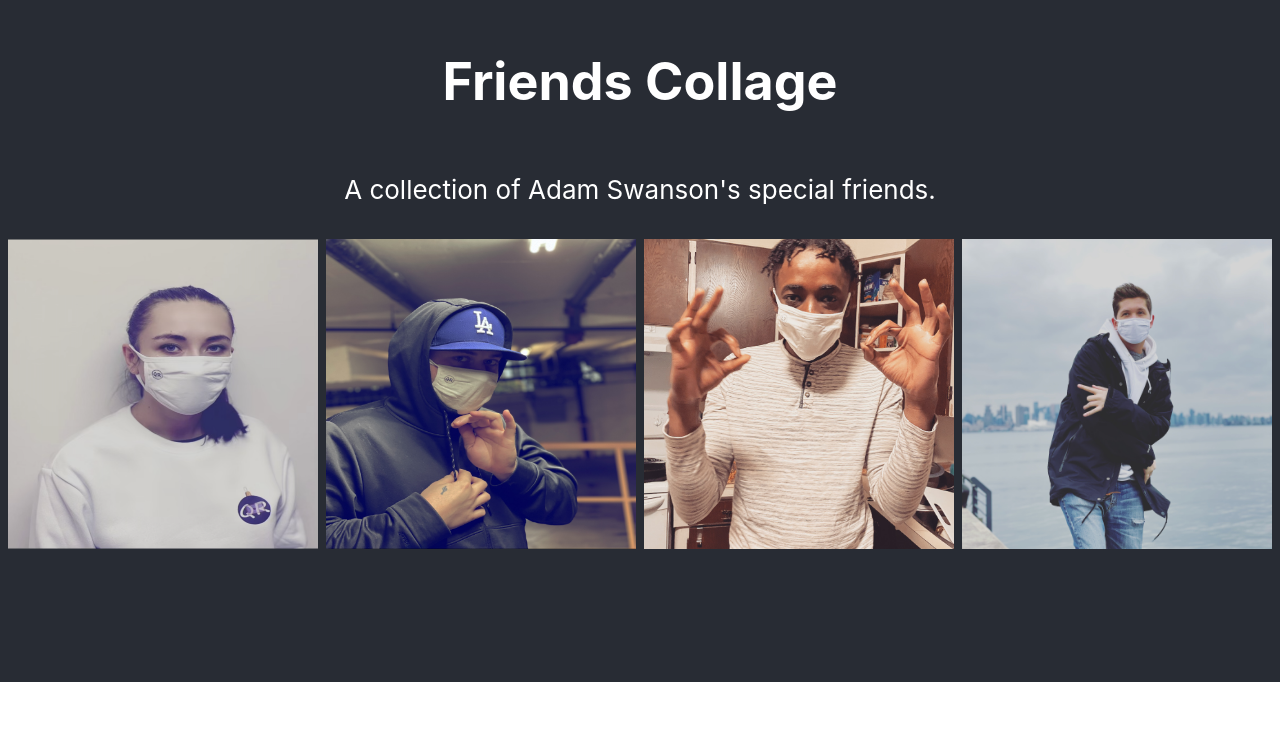
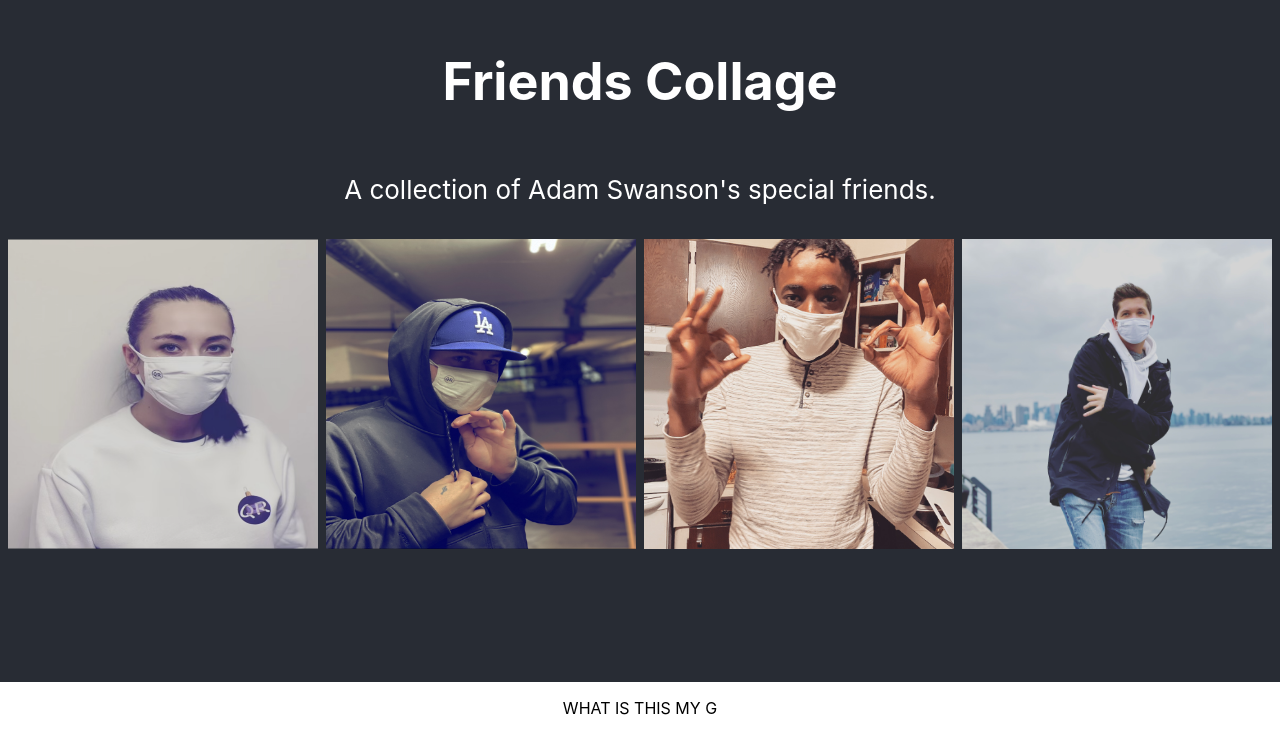
Before and after one commit to Swando97/react-js-introduction, a React (Create React App) app: page / in a window 1280 px wide. Shown: the part 118-852 px from the top of the page. Before the commit the page ends 800 px from the top, so only its background shows below. Built offline with nearby package versions, Linux system fonts and the light colour scheme.

Commit message:
further defining HTML doc

```diff
--- a/src/App.js
+++ b/src/App.js
@@ -27,6 +27,9 @@ function App() {
           </div>
         </div>
       </header>
+      <body>
+        <p>WHAT IS THIS MY G</p>
+      </body>
     </div>
   );
 }
```
Also changed, not shown: 1 other file (tests, documents, lock files or other folders).
